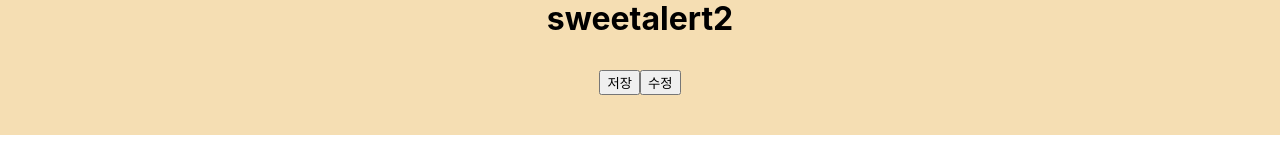
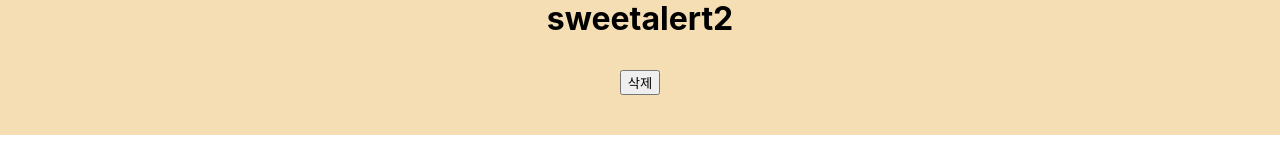
Before and after one commit to dev-chloe/hangout-react200, a React (Create React App) app: page / in a window 1280 px wide. Shown: the part 198-358 px from the top of the page. Built offline with nearby package versions, Linux system fonts and the light colour scheme.

Commit message:
react200 초급058

```diff
--- a/src/App.js
+++ b/src/App.js
@@ -1,13 +1,13 @@
 import React from 'react';
 import './App.css';
-import Sweetalert2Position from './R057_Sweetalert2Position';
+import Sweetalert2Confirm from './R058_Sweetalert2Confirm';
 
 function App() {
   return (
     <div className="cont_box">
       <h1>Start React 200!</h1>
       <p>HTML, CSS 적용하기</p>
-      <Sweetalert2Position />
+      <Sweetalert2Confirm />
     </div>
   );
 }
--- /dev/null
+++ b/src/R058_Sweetalert2Confirm.js
@@ -0,0 +1,35 @@
+import React, { Component } from "react";
+import Swal from "sweetalert2";
+
+class R058_Sweetalert2Confirm extends Component {
+  deleteAlert = (e) => {
+    Swal.fire({
+      title: '정말 삭제하시겠습니까?',
+      icon: 'question',
+      showCancelButton: true,
+      confirmButtonColor: '#4B088A',
+      cancelButtonColor: '#01DF01',
+      confirmButtonText: '예',
+      cancelButtonText: '아니요'
+    }).then((result) => {
+      if(result.value) {
+        document.getElementById('deleteId').remove();
+        Swal.fire(
+          'Deleted',
+          'swetalert2 삭제 완료',
+          'success'
+        )
+      }
+    })
+  }
+  render() {
+    return (
+      <>
+        <h1 id='deleteId'>sweetalert2</h1>
+        <button onClick={e => this.deleteAlert()}>삭제</button>
+      </>
+    )
+  }
+}
+
+export default R058_Sweetalert2Confirm;
```
